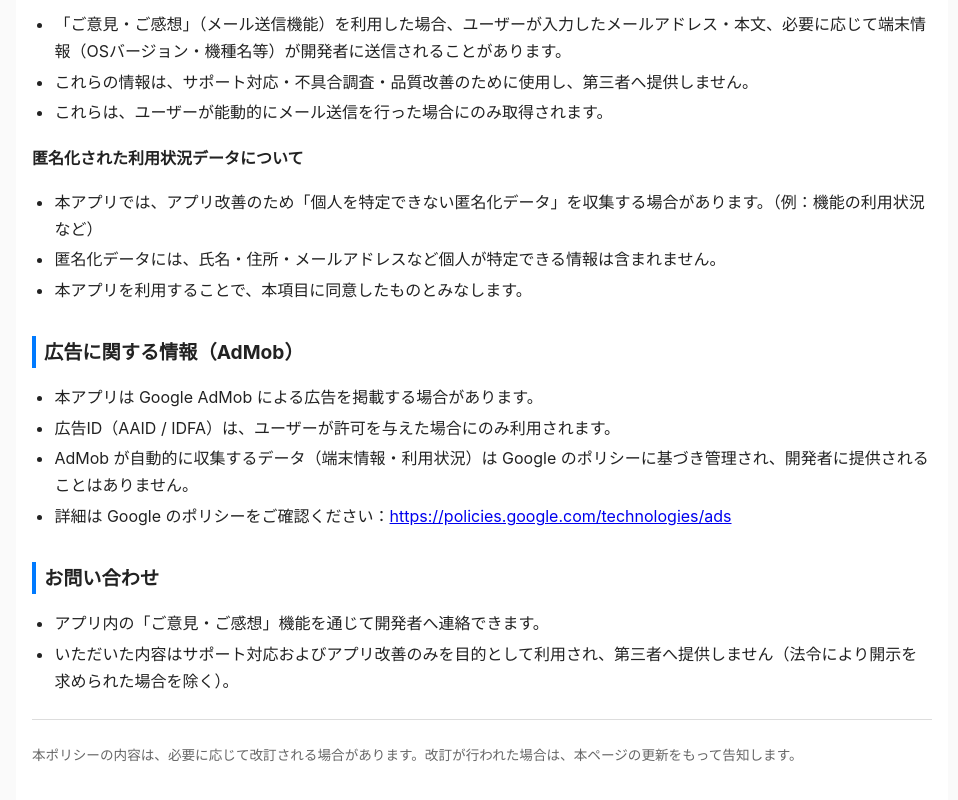
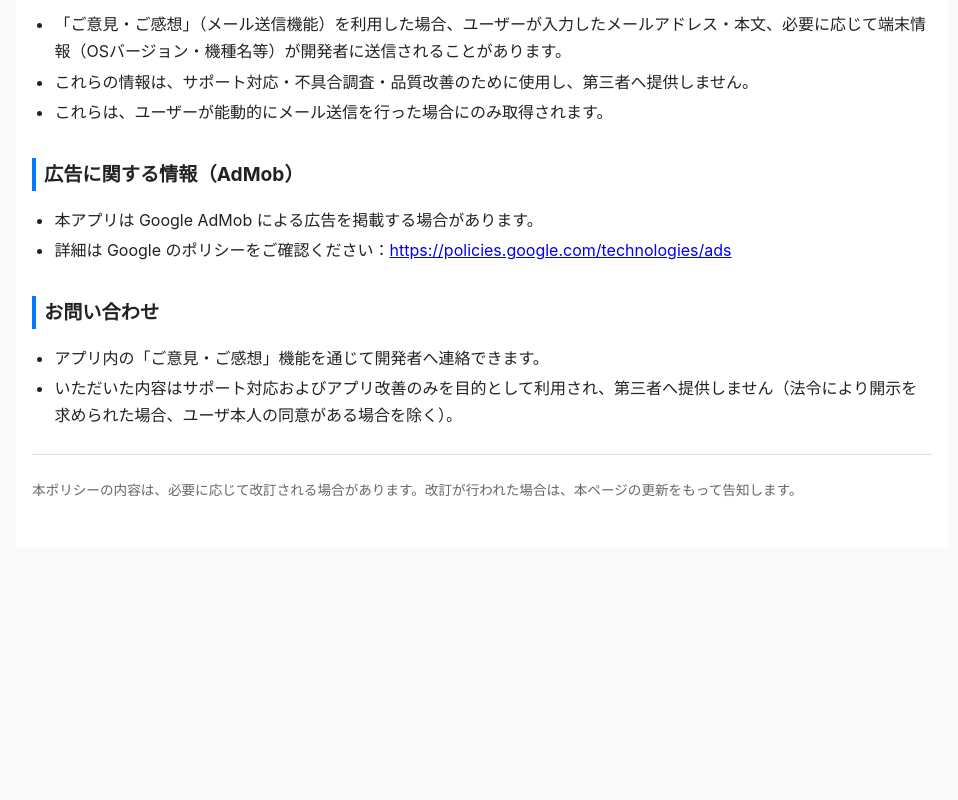
Before and after one commit to yousan4649/Visual2DK-pages, a plain HTML site: page privacy.html in a window 1280 px wide. Shown: the part 1326-2126 px from the top of the page, without its empty margins (158-1116 px from the left). After the commit the page ends 1874 px from the top, so only its background shows below. Drawn offline with Linux system fonts and the light colour scheme.

Commit message:
Update privacy.html

```diff
--- a/privacy.html
+++ b/privacy.html
@@ -65,7 +65,7 @@
 
     <h2>開発者情報</h2>
     <ul>
-      <li>開発者名：川崎　陽一（Youichi Kawasaki）</li>
+      <li>開発者名：Youichi Kawasaki</li>
       <li>連絡先メールアドレス：<a href="mailto:manabi.design2025@gmail.com">manabi.design2025@gmail.com</a></li>
     </ul>
 
@@ -111,25 +111,16 @@
       <li>これらは、ユーザーが能動的にメール送信を行った場合にのみ取得されます。</li>
     </ul>
 
-    <h3>匿名化された利用状況データについて</h3>
-    <ul>
-      <li>本アプリでは、アプリ改善のため「個人を特定できない匿名化データ」を収集する場合があります。（例：機能の利用状況など）</li>
-      <li>匿名化データには、氏名・住所・メールアドレスなど個人が特定できる情報は含まれません。</li>
-      <li>本アプリを利用することで、本項目に同意したものとみなします。</li>
-    </ul>
-
     <h2>広告に関する情報（AdMob）</h2>
     <ul>
       <li>本アプリは Google AdMob による広告を掲載する場合があります。</li>
-      <li>広告ID（AAID / IDFA）は、ユーザーが許可を与えた場合にのみ利用されます。</li>
-      <li>AdMob が自動的に収集するデータ（端末情報・利用状況）は Google のポリシーに基づき管理され、開発者に提供されることはありません。</li>
       <li>詳細は Google のポリシーをご確認ください：<a href="https://policies.google.com/technologies/ads" target="_blank" rel="noopener">https://policies.google.com/technologies/ads</a></li>
     </ul>
 
     <h2>お問い合わせ</h2>
     <ul>
       <li>アプリ内の「ご意見・ご感想」機能を通じて開発者へ連絡できます。</li>
-      <li>いただいた内容はサポート対応およびアプリ改善のみを目的として利用され、第三者へ提供しません（法令により開示を求められた場合を除く）。</li>
+      <li>いただいた内容はサポート対応およびアプリ改善のみを目的として利用され、第三者へ提供しません（法令により開示を求められた場合、ユーザ本人の同意がある場合を除く）。</li>
     </ul>
 
     <hr>
```
